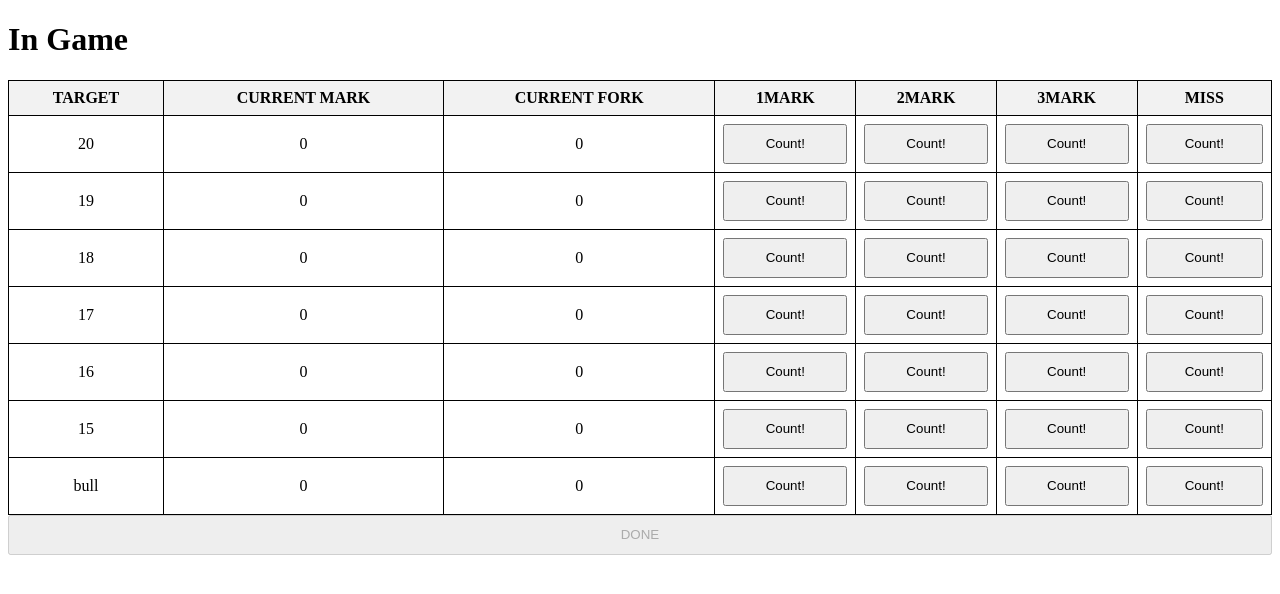
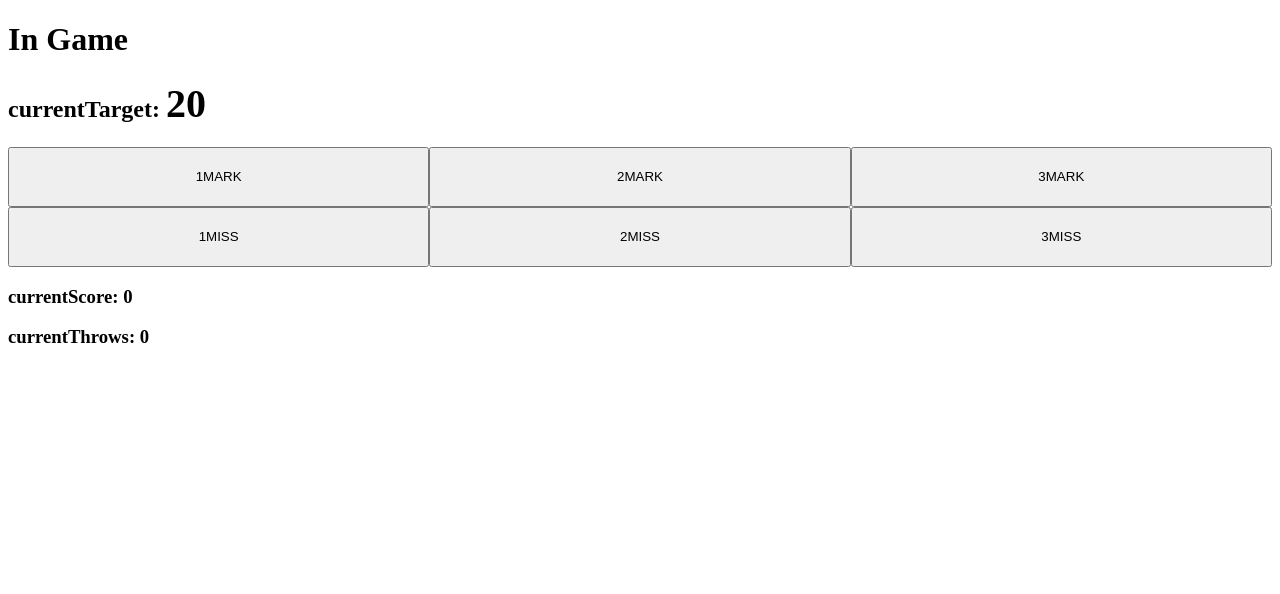
Before and after one commit to ruiokazaki-archive/darts-app, a Next.js app: page /in-game in a window 1280 px wide. Shown: the top 594 px of the page. Built offline with nearby package versions, Linux system fonts and the light colour scheme.

Commit message:
feat: ゲーム進行がスムーズになるように変更

```diff
--- a/app/in-game/components/in-game-page.tsx
+++ b/app/in-game/components/in-game-page.tsx
@@ -1,13 +1,15 @@
 "use client";
 
-import type { FC } from "react";
-import { memo, useState } from "react";
+import type { ButtonHTMLAttributes, DetailedHTMLProps, FC } from "react";
+import { memo, useEffect, useRef, useState } from "react";
 import { postGameActions } from "@/app/in-game/actions/post-game";
 
 const TARGETS = ["20", "19", "18", "17", "16", "15", "bull"] as const;
 type Target = (typeof TARGETS)[number];
 
 const Presenter: FC = () => {
+  const [currentTarget, setCurrentTarget] = useState<Target>(TARGETS[0]);
+
   const [scores, setScores] = useState<{
     [key in Target]: { marksCount: number; throwsCount: number };
   }>({
@@ -23,96 +25,106 @@ const Presenter: FC = () => {
   const handleChange = (
     target: Target,
     difference: number,
-    mode: "increment" | "decrement" = "increment"
+    throwsCount = 1
   ) => {
     setScores((prevScores) => ({
       ...prevScores,
       [target]: {
-        marksCount:
-          mode === "increment"
-            ? prevScores[target].marksCount + difference
-            : prevScores[target].marksCount - difference,
-        throwsCount: prevScores[target].throwsCount + 1,
+        marksCount: prevScores[target].marksCount + difference,
+        throwsCount: prevScores[target].throwsCount + throwsCount,
       },
     }));
   };
 
+  const submitRef = useRef<HTMLButtonElement>(null);
+
+  useEffect(() => {
+    if (scores[currentTarget].marksCount < 10) {
+      return;
+    }
+
+    const nextTargetIndex = TARGETS.indexOf(currentTarget) + 1;
+    if (nextTargetIndex < TARGETS.length) {
+      setCurrentTarget(TARGETS[nextTargetIndex]);
+    } else {
+      submitRef.current?.click();
+    }
+  }, [scores, currentTarget]);
+
+  const buttonProps: DetailedHTMLProps<
+    ButtonHTMLAttributes<HTMLButtonElement>,
+    HTMLButtonElement
+  > = {
+    style: {
+      display: "block",
+      width: "100%",
+      height: "100%",
+    },
+    type: "button",
+  };
+
   return (
     <div>
-      <style>
-        {`
-          table {
-            width: 100%;
-            border-collapse: collapse;
+      <h2>
+        currentTarget: <span style={{ fontSize: 40 }}>{currentTarget}</span>
+      </h2>
+
+      <div
+        style={{
+          display: "grid",
+          gridTemplateColumns: "repeat(3, 1fr)",
+          gridTemplateRows: "repeat(2, 60px)",
+        }}
+      >
+        <button
+          {...buttonProps}
+          disabled={scores[currentTarget].marksCount >= 10}
+          onClick={() => handleChange(currentTarget, 1)}
+        >
+          1MARK
+        </button>
+        <button
+          {...buttonProps}
+          disabled={scores[currentTarget].marksCount >= 10}
+          onClick={() => handleChange(currentTarget, 2)}
+        >
+          2MARK
+        </button>
+        <button
+          {...buttonProps}
+          disabled={
+            scores[currentTarget].marksCount >= 10 || currentTarget === "bull"
           }
-          th, td {
-            border: 1px solid black;
-            padding: 8px;
-            text-align: center;
-          }
-          th {
-            background-color: #f2f2f2;
-          }
-          button {
-            width: 100%;
-            height: 40px;
-          }
-        `}
-      </style>
-      <table>
-        <thead>
-          <tr>
-            <th>TARGET</th>
-            <th>CURRENT MARK</th>
-            <th>CURRENT FORK</th>
-            <th>1MARK</th>
-            <th>2MARK</th>
-            <th>3MARK</th>
-            <th>MISS</th>
-          </tr>
-        </thead>
-        <tbody>
-          {TARGETS.map((target) => (
-            <tr key={target}>
-              <td>{target}</td>
-              <td>{scores[target].marksCount}</td>
-              <td>{scores[target].throwsCount}</td>
-              <td>
+          onClick={() => handleChange(currentTarget, 3)}
+        >
+          3MARK
+        </button>
         <button
-                  disabled={!(scores[target].marksCount < 10)}
-                  onClick={() => handleChange(target, 1)}
+          {...buttonProps}
+          disabled={scores[currentTarget].marksCount >= 10}
+          onClick={() => handleChange(currentTarget, 0)}
         >
-                  Count!
+          1MISS
         </button>
-              </td>
-              <td>
         <button
-                  disabled={!(scores[target].marksCount < 10)}
-                  onClick={() => handleChange(target, 2)}
+          {...buttonProps}
+          disabled={scores[currentTarget].marksCount >= 10}
+          onClick={() => handleChange(currentTarget, 0, 2)}
         >
-                  Count!
+          2MISS
         </button>
-              </td>
-              <td>
         <button
-                  disabled={!(scores[target].marksCount < 10)}
-                  onClick={() => handleChange(target, 3)}
+          {...buttonProps}
+          disabled={scores[currentTarget].marksCount >= 10}
+          onClick={() => handleChange(currentTarget, 0, 3)}
         >
-                  Count!
+          3MISS
         </button>
-              </td>
-              <td>
-                <button
-                  disabled={!(scores[target].marksCount < 10)}
-                  onClick={() => handleChange(target, 0)}
-                >
-                  Count!
-                </button>
-              </td>
-            </tr>
-          ))}
-        </tbody>
-      </table>
+      </div>
+
+      <h3>currentScore: {scores[currentTarget].marksCount}</h3>
+      <h3>currentThrows: {scores[currentTarget].throwsCount}</h3>
+
       <form action={postGameActions}>
         <input
           id="target-20"
@@ -157,12 +169,14 @@ const Presenter: FC = () => {
           value={scores.bull.throwsCount}
         />
         <button
+          hidden
+          ref={submitRef}
           type="submit"
           disabled={Object.values(scores).some(
             (score) => score.marksCount < 10
           )}
         >
-          DONE
+          Finish
         </button>
       </form>
     </div>
```
Lines whose indentation alone changed are shown as unchanged.
